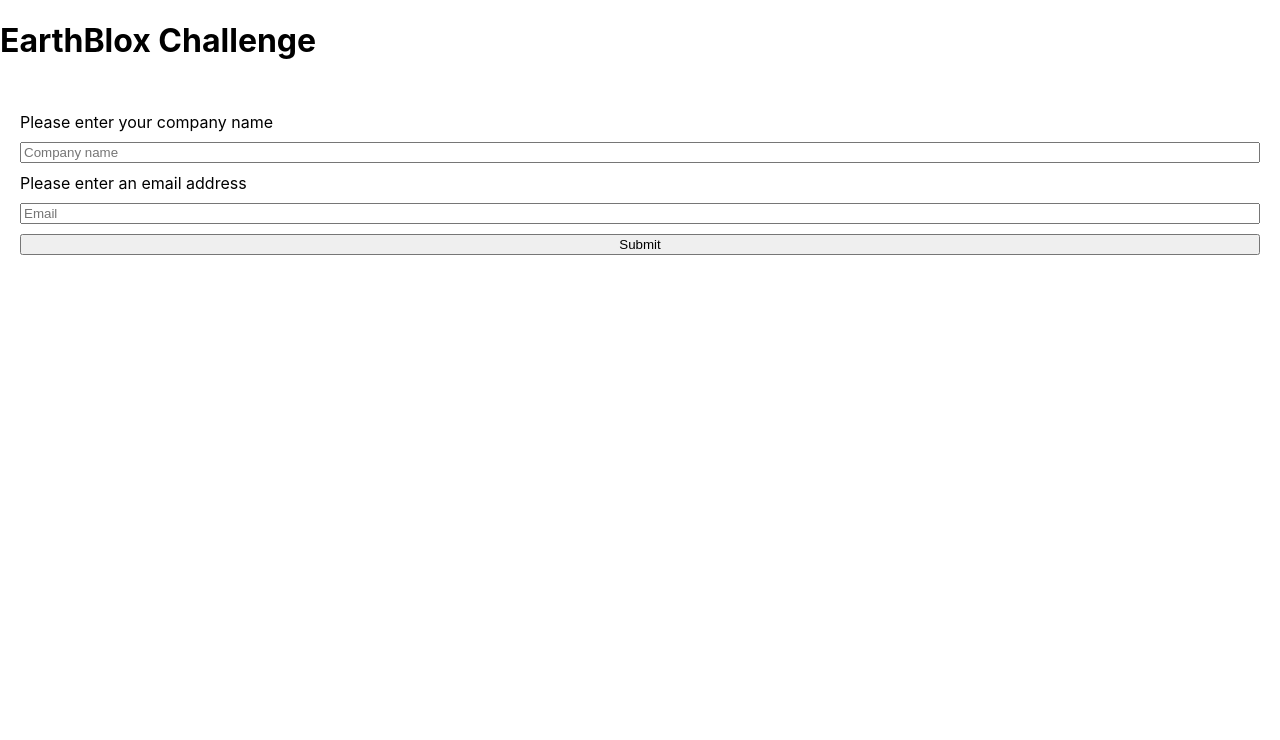
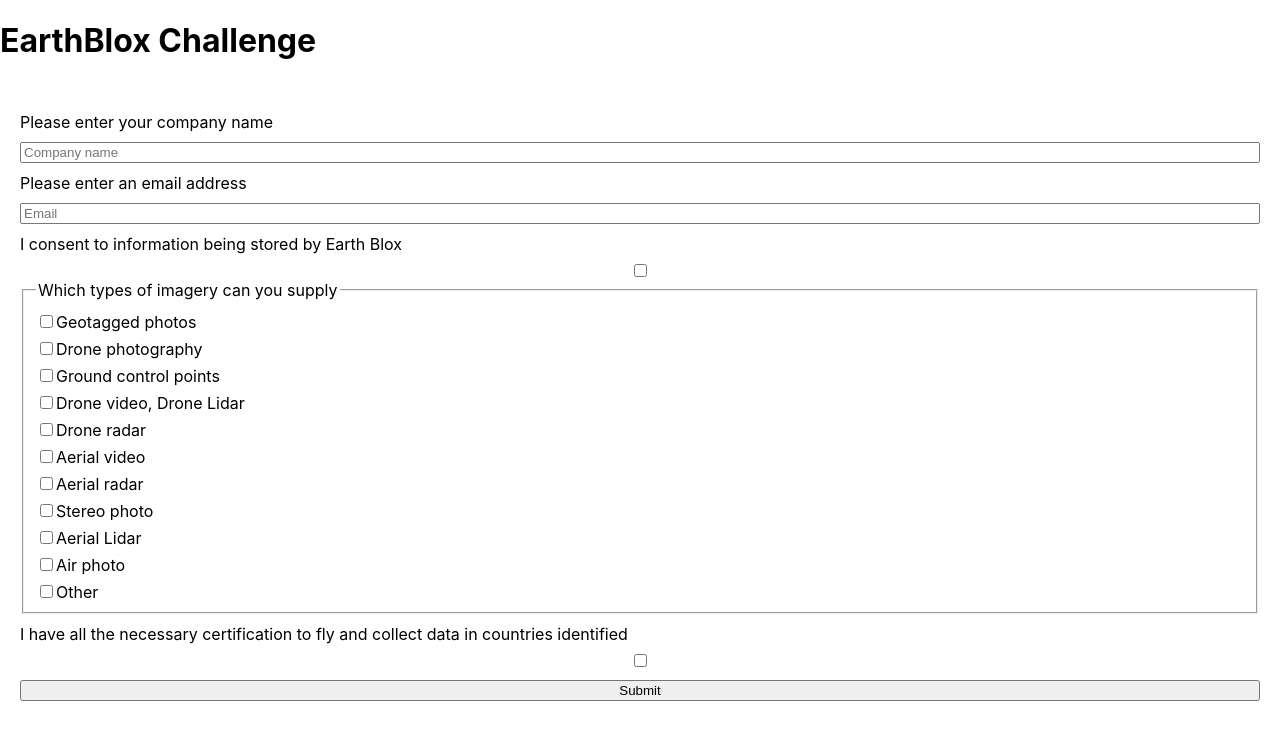
Before and after one commit to maria-nita/react-firebase-form-app, a React (Create React App) app: page / in a window 1280 px wide. Shown: the top 740 px of the page. Built offline with nearby package versions, Linux system fonts and the light colour scheme.

Commit message:
adding in the data types and toggling an additional input field for the "other option"

```diff
--- a/src/App.js
+++ b/src/App.js
@@ -7,9 +7,15 @@
 class App extends Component {
     state = {
         company: '',
-        email: ''
+        email: '',
+        showOtherInputField: false
     }
-    handleChange(e) {
+    handleOtherCheckbox() {
+        this.setState({
+            showOtherInputField: !this.state.showOtherInputField
+        });
+    }
+    handleTextChange(e) {
         this.setState({
             [e.target.name]: e.target.value
         });
@@ -22,17 +28,23 @@
             email: this.state.email
         }
         submissionRef.push(entry).then(() => {
-            console.log('Data saved successfully!');
             this.setState({
                 company: '',
                 email: ''
             });
         }).catch((error) => {
-            console.log('The write failed...', error);
             alert('There has been an error with your submission. Please try again.')
         });
     }
     render() {
+        const dataTypes = ["Geotagged photos", "Drone photography", "Ground control points", "Drone video, Drone Lidar", "Drone radar", "Aerial video", "Aerial radar", "Stereo photo", "Aerial Lidar", "Air photo", "Other"];
+        let otherDataField;
+        if (this.state.showOtherInputField) {
+            otherDataField = <div>
+                                <label for="otherDataType">Please specify other data formats you can supply</label>
+                                <input id="otherDataType" name="otherDataType" type="text" />
+                            </div>;
+        }
         return (
         <div className='app'>
             <header>
@@ -42,9 +54,26 @@
                 <section className="add-item">
                     <form onSubmit={this.handleSubmit.bind(this)}>
                         <label for="company">Please enter your company name</label>
-                        <input onChange={this.handleChange.bind(this)} type="text" name="company" value={this.state.company} placeholder="Company name" />
+                        <input id="company" onChange={this.handleTextChange.bind(this)} type="text" name="company" value={this.state.company} placeholder="Company name" />
                         <label for="email">Please enter an email address</label>
-                        <input onChange={this.handleChange.bind(this)} type="email" name="email" value={this.state.email}placeholder="Email" />
+                        <input id="email" onChange={this.handleTextChange.bind(this)} type="email" name="email" value={this.state.email} placeholder="Email" />
+                        <label for="consentGDPR">I consent to information being stored by Earth Blox</label>
+                        <input type="checkbox" id="consentGDPR" name="consentGDPR" />
+                        <fieldset>
+                            <legend>Which types of imagery can you supply</legend>
+                            {dataTypes.map((type) => {
+                                const typeCode = type.split(" ").join("-").toLowerCase();
+                                return (
+                                    <div>
+                                        <input onChange={this.handleOtherCheckbox.bind(this)} type="checkbox" id={typeCode} name="dataTypes" value={type} />
+                                        <label for={typeCode}>{type}</label>
+                                    </div>
+                                )
+                            })}
+                        </fieldset>
+                        {otherDataField}
+                        <label for="certifiedData">I have all the necessary certification to fly and collect data in countries identified</label>
+                        <input type="checkbox" id="certifiedData" name="certifiedData" />
                         <button type="submit">Submit</button>
                     </form>
                 </section>
```
